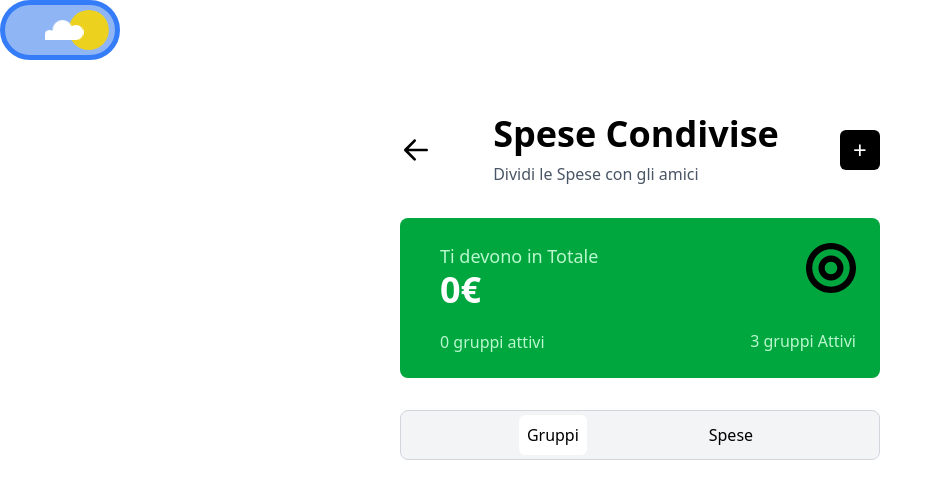
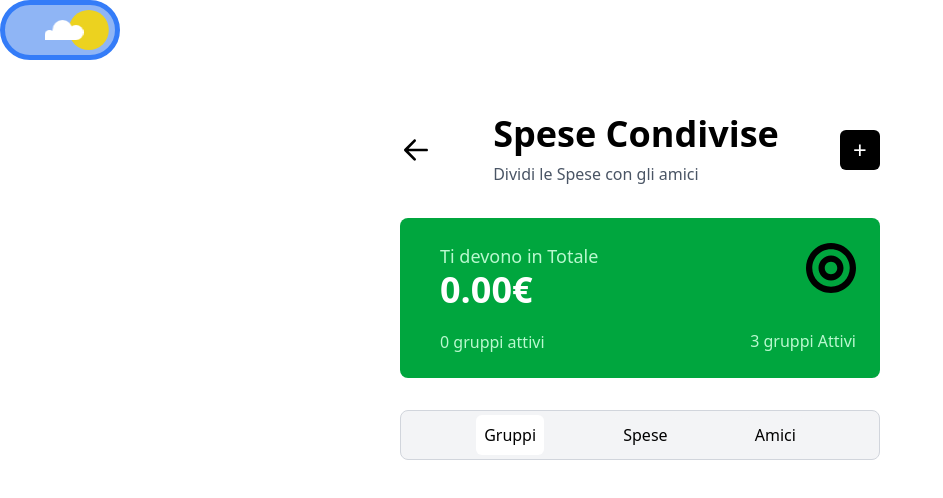
Before and after one commit to RealComba/vue-budget, a Vue app in the folder budget-app/: page /split in a window 1280 px wide. Shown: the top 498 px of the page, without its empty margins (0-943 px from the left). Built offline with nearby package versions, Linux system fonts and the light colour scheme.

Commit message:
funzione salda transazione + sezione gruppi

```diff
--- /dev/null
+++ b/budget-app/src/components/Split/GroupFriend.vue
@@ -0,0 +1,25 @@
+<script setup>
+import { userStore } from '../../store/userStore';
+
+const store = userStore()
+
+</script>
+
+<template>
+    <div class="flex justify-center flex-col p-2 items-center">
+        <div class="flex flex-col gap-4 rounded-md border-gray-300 w-120 sm:p-2 ">
+            <div v-for="member in store.members" :key="member.id">
+                <div class="bg-white border-1 border-gray-300 p-5 rounded-lg flex flex-row gap-4 items-center">
+                    <div class="bg-gray-200 rounded-full p-1 w-10 h-10 flex justify-center items-center">
+                        <p> {{ member.initials }} </p>
+                    </div>
+                    <div class="flex flex-col">
+                        <p class="font-semibold pb-1">{{ member.name }}</p>
+                        <p class="text-sm text-gray-600">member altri dati</p>
+                        <p class="text-sm text-gray-600">memebr altri dati</p>
+                    </div>
+                </div>
+            </div>
+        </div>
+    </div>
+</template>
--- a/budget-app/src/components/Split/GroupTsx.vue
+++ b/budget-app/src/components/Split/GroupTsx.vue
@@ -21,31 +21,33 @@ function payId(id) {
                 <div class="flex flex-col justify-between p-2">
                     <div class="flex flex-col p-2">
                         <div class="flex flex-row gap-5 justify-between items-center">
-                            <div class="flex flex-row justify-between items-center gap-5">
-                                <div class="bg-blue-200 rounded-lg w-10 h-10"></div>
+                            <div class="flex flex-row justify-between items-center gap-5" :class="transaction.paid === false ? '' : 'opacity-50'">
+                                <div class="bg-blue-200 rounded-lg w-10 h-10" :class="transaction.paid === false ? 'bg-blue-200' : 'bg-green-200'"></div>
                                 <div class="flex flex-col">
                                     <p class="font-semibold text-lg">{{ transaction.name }}</p>
                                     <p class="text-base w-65"
                                     :class="store.dark ? 'text-gray-300' : 'text-gray-500'">{{ store.groupData.find(g => g.id === transaction.groupId).name }} - {{ transaction.date }}</p>
                                 </div>
                             </div>
-                            <div class="flex flex-col text-center">
+                            <div class="flex flex-col text-center" :class="transaction.paid === false ? '' : 'opacity-50'">
                                 <p class="font-bold text-2xl">€{{ transaction.amount }}</p>
-                                <p class="text-md text-gray-500">{{ Math.round(transaction.amount/transaction.members.length) }}€ a testa</p>
+                                <p class="text-md text-gray-500">{{ (transaction.amount/transaction.members.length).toFixed(2) }}€ a testa</p>
                             </div>
                         </div>
-                        <div class="flex flex-row gap-2 pt-3 justify-between">
+                        <div class="flex flex-row gap-2 pt-3 justify-between" :class="transaction.paid === false ? '' : 'opacity-[3]'">
                             <div class="flex flex-row">
                                 <p class="text-gray-500">Pagato da: <span class="font-semibold">{{ transaction.buyer }}</span></p>
                             </div>
-                            <p class="bg-gray-100 rounded-2xl p-1.5 text-center text-sm font-semibold w-25">in sospeso</p>
+                            <p v-if="transaction.paid === false"class="bg-gray-100 rounded-2xl p-1.5 text-center text-sm font-semibold w-25">in sospeso</p>
+                            <p v-else class="bg-green-500 rounded-2xl p-1.5 text-center text-sm font-semibold w-25 text-white">Pagato</p>
                         </div>
                         <p v-if="transaction.description" class="text-gray-500">descrizione: {{ transaction.description }}</p>
                         <div class="flex justify-between pt-2">
                             <div class="flex flex-row pt-2 gap-1">
                                 <p v-for="initial in transaction.initials" class="p-1 rounded-full text-gray-600 bg-gray-100 w-8 h-8 text-center">{{ initial }}</p>
                             </div>
-                            <button v-if="transaction.buyer !== 'Tu'" class="flex flex-row p-2 border-gray-200 rounded-lg border-1 w-20 sm:w-25 justify-evenly" @click="payId(transaction.id)"><img class="w-4"src="https://www.svgrepo.com/show/218150/confirm.svg" alt="">Salda</button>
+                            <button v-if="transaction.paid === false" class="flex flex-row p-2 border-gray-200 rounded-lg border-1 w-20 sm:w-25 justify-evenly"
+                             @click="payId(transaction.id)"><img class="w-4"src="https://www.svgrepo.com/show/218150/confirm.svg" alt="">Salda</button>
                         </div>
                     </div>
                 </div>
--- a/budget-app/src/components/Split/SplitRecap.vue
+++ b/budget-app/src/components/Split/SplitRecap.vue
@@ -15,8 +15,8 @@ const store = userStore()
                 <span v-if="store.myAmount.total > -1"> Ti devono in Totale </span>
                 <span v-else> Devi dare in Totale</span>
             </p>
-            <p v-if="store.totFirstAmount" class="text-white text-4xl font-bold pb-5" >{{ Math.round(store.myAmount.total) }}€</p>
-            <p v-else class="text-white text-4xl font-bold">{{ Math.round(store.myAmount.total) }}€</p>
+            <p v-if="store.totFirstAmount" class="text-white text-4xl font-bold pb-5" >{{ (store.myAmount.total).toFixed(2) }}€</p>
+            <p v-else class="text-white text-4xl font-bold">{{ (store.myAmount.total).toFixed(2) }}€</p>
             <p class="text-rg pt-5" :class="store.myAmount.total > -1 ? 'text-green-200' : 'text-red-200'">{{ store.groupData.length }} gruppi attivi</p>
         </div>
         <div class="flex flex-col items-end gap-9 p-6">
--- a/budget-app/src/pages/Split.vue
+++ b/budget-app/src/pages/Split.vue
@@ -8,6 +8,7 @@ import GroupCard from '../components/Split/GroupCard.vue';
 import GroupTsx from '../components/Split/GroupTsx.vue'
 import { ref } from 'vue'
 import { storeTransaction } from '../store/store';
+import GroupFriend from '../components/Split/GroupFriend.vue';
 
 const store = userStore()
 const darkStore = storeTransaction()
@@ -71,13 +72,26 @@ function active(param) {
                 >
                 Spese
             </button>
+            <button @click="active('friend')" class="rounded-md p-2"
+                :class="{
+                    'bg-white text-black': show === 'friend' && !darkStore.dark,
+                    'bg-gray-100 text-black': show !== 'friend' && !darkStore.dark,
+                    'bg-neutral-500': show === 'friend' && darkStore.dark,
+                    'bg-neutral-700': show !== 'friend' && darkStore.dark
+                }"
+                >
+                Amici
+            </button>
         </div>
     </div>
     <div v-if="show === 'group'">
         <GroupCard></GroupCard>
     </div>
-    <div v-else="show === 'transaction'">
+    <div v-if="show === 'transaction'">
         <GroupTsx></GroupTsx>
+    </div>
+    <div v-if="show === 'friend'">
+        <GroupFriend></GroupFriend>
     </div>
      <transition name="fade">
             <div v-if="store.formActive === true " class="fixed inset-0 z-50 flex items-center justify-center">
--- a/budget-app/src/store/userStore.js
+++ b/budget-app/src/store/userStore.js
@@ -16,7 +16,7 @@ const memberNames = [
 const members = ref(
   memberNames.map(name => ({
     name,
-    initials: getInitials(name)
+    initials: getInitials(name),
   }))
 );
 const groupTransaction = ref([])
@@ -45,7 +45,7 @@ function form (data) {
 function newGroup(name, desc, groupMembers) {
   const selectedMembers = members.value.filter(m =>
     groupMembers.includes(m.name))
-    selectedMembers.push({name: 'Tu', initials: 'TU'})
+    selectedMembers.push({name: 'Tu', initials: 'TU', id: id++})
 
   const newGroup = {
     id: id++,
@@ -76,7 +76,8 @@ function newTransaction(groupid, name, amount, category, description, buyer, mem
     description: description,
     buyer: buyer,
     members: memberSplit,
-    initials: initials
+    initials: initials,
+    paid: buyer === 'Tu' ? true : false,
   }
 
   groupTransaction.value.push(transaction)
@@ -96,7 +97,7 @@ function groupActivated(data) {
 
 const myAmount = computed(() => {
   const myCredit = groupTransaction.value.filter(t => t.buyer === 'Tu').map(t => Number(t.amount) - (Number(t.amount) / (t.members?.length || 1))).reduce((sum, val) => sum + val, 0)
-  const myDebit = groupTransaction.value.filter(t => t.buyer !== 'Tu' && t.members?.includes('Tu')).map(t => Number(t.amount) / (t.members?.length || 1)).reduce((sum, val) => sum + val, 0)
+  const myDebit = groupTransaction.value.filter(t => t.buyer !== 'Tu' && t.members?.includes('Tu') && t.paid !== true).map(t => Number(t.amount) / (t.members?.length || 1)).reduce((sum, val) => sum + val, 0)
 
   return {
     total: myCredit - myDebit,
@@ -107,9 +108,10 @@ const myAmount = computed(() => {
 
 function pay(id) {
   const transaction = groupTransaction.value.find(t => t.id === id)
-  myAmount.value.total += transaction.amount - (transaction.amount / transaction.members.length)
-  console.log(myAmount.value.myCredit)
-  console.log(transaction.amount)
+  if (transaction) {
+    transaction.paid = true
+    console.log(transaction)
+  }
 }
 
 
```
